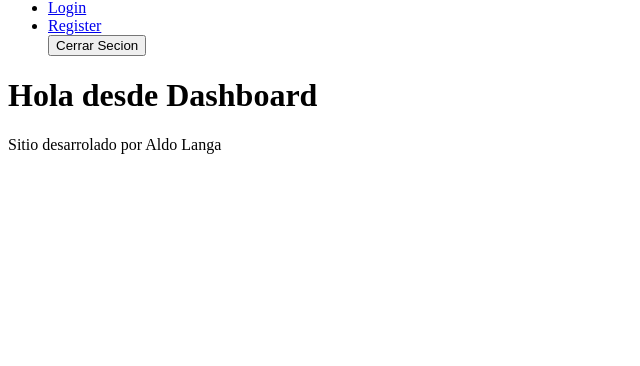
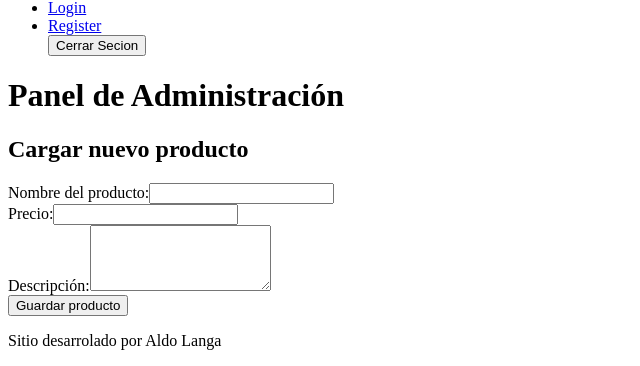
Before and after one commit to Aldlanga80/clase26-22-7, a React (Vite) app: page /dashboard in a window 1280 px wide. Shown: the part 365-731 px from the top of the page, without its empty margins (0-640 px from the left). Built offline with nearby package versions, Linux system fonts and the light colour scheme.

Commit message:
add: estatico de form

```diff
--- a/src/pages/Dashboard.jsx
+++ b/src/pages/Dashboard.jsx
@@ -2,10 +2,32 @@ import { Layout } from "../components/Layout"
 
 const Dashboard = () => {
   return (
-    <Layout background="red">
-      <h1>Hola desde Dashboard</h1>
+    <Layout>
+      <h1>Panel de Administración</h1>
+
+      <section>
+        <h2>Cargar nuevo producto</h2>
+        <form>
+          <div>
+            <label>Nombre del producto:</label>
+            <input type="text" name="nombre" />
+          </div>
+
+          <div>
+            <label>Precio:</label>
+            <input type="number" name="precio" />
+          </div>
+
+          <div>
+            <label>Descripción:</label>
+            <textarea name="descripcion" rows="4" />
+          </div>
+
+          <button>Guardar producto</button>
+        </form>
+      </section>
     </Layout>
-
   )
 }
+
 export { Dashboard }
--- a/src/pages/Login.jsx
+++ b/src/pages/Login.jsx
@@ -2,10 +2,25 @@ import { Layout } from "../components/Layout"
 
 const Login = () => {
   return (
-    <Layout background="red">
-      <h1>Hola desde Login</h1>
+    <Layout>
+      <h1>Inicia sesión</h1>
+
+      <section>
+        <h2>Hola, bienvenido de nuevo</h2>
+        <form>
+          <div>
+            <label>Correo electrónico:</label>
+            <input type="email" />
+          </div>
+          <div>
+            <label>Contraseña:</label>
+            <input type="password" />
+          </div>
+          <button>Ingresar</button>
+        </form>
+      </section>
     </Layout>
-
   )
 }
+
 export { Login }
```
